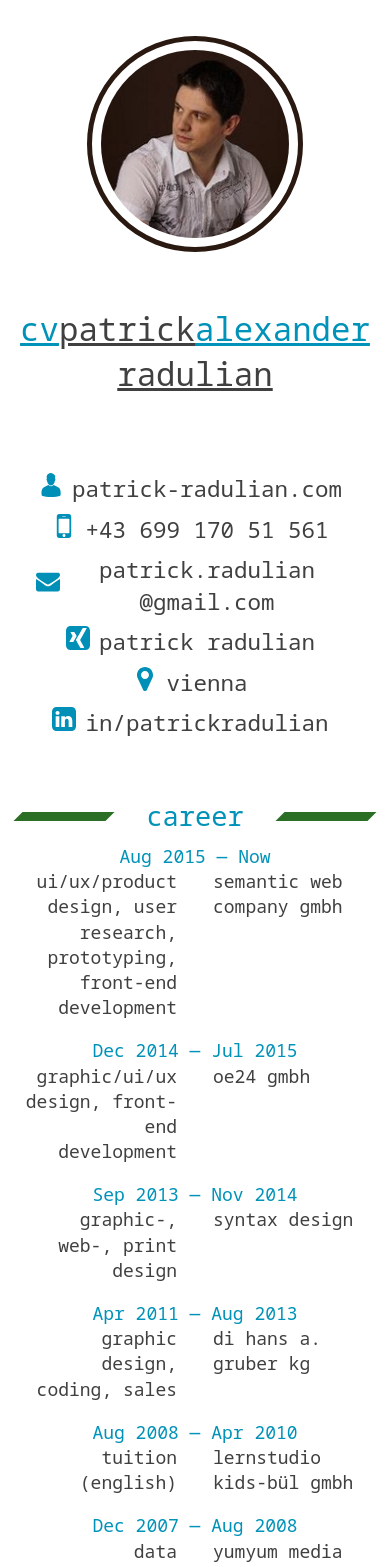
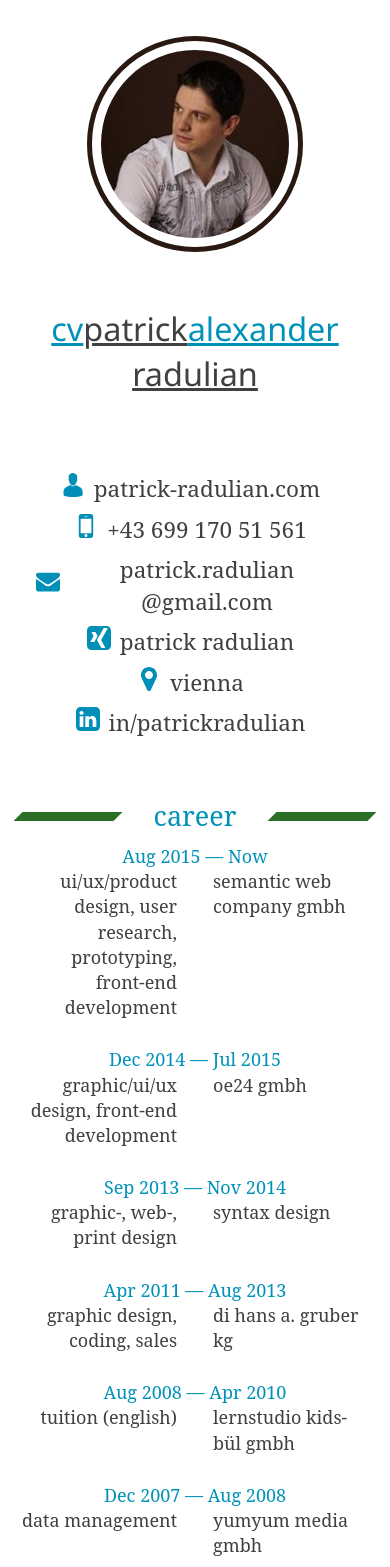
Before and after one commit to patrick-radulian/cv, a Next.js app: page / in a window 390 px wide. Shown: the top 1567 px of the page. Built offline with nearby package versions, Linux system fonts and the light colour scheme.

Commit message:
Replace fonts and adjust mobile styling

```diff
--- a/components/Section/Section.module.css
+++ b/components/Section/Section.module.css
@@ -1,6 +1,6 @@
 .section {
-    font-family: 'Noto Sans Mono', monospace;
-    font-weight: 300;
+    font-family: 'Noto Serif', serif;
+    font-weight: 400;
     margin: 3rem 0 2rem;
 }
 
--- a/components/SectionEntry/SectionEntry.module.css
+++ b/components/SectionEntry/SectionEntry.module.css
@@ -27,7 +27,7 @@
 
 @media (max-aspect-ratio: 1/1) {
     .sectionEntry {
-        margin: 0 0 1rem;
+        margin: 0 0 1.5rem;
     }
 
     .sectionEntry_left {
--- a/components/header/header.module.css
+++ b/components/header/header.module.css
@@ -2,8 +2,6 @@
     align-items: center;
     display: flex;
     flex-direction: column;
-    font-family: 'Noto Sans Mono', monospace;
-    font-weight: 400;
 }
 
 .imageContainer {
@@ -25,6 +23,7 @@
     display: flex;
     justify-content: center;
     flex-wrap: wrap;
+    font-family: 'Noto Sans', sans-serif;
     font-size: 1.8rem;
     margin: 1rem 0 4rem;
 }
--- a/pages/index.tsx
+++ b/pages/index.tsx
@@ -12,7 +12,7 @@
                 <meta name="description" content="Patrick Radulian's CV"/>
                 <meta name="og:title" content="Patrick Radulian" />
 
-                <link href="https://fonts.googleapis.com/css2?family=Noto+Sans+Mono:wght@300;400&display=swap" rel="stylesheet"></link>
+                <link href="https://fonts.googleapis.com/css2?family=Noto+Sans&family=Noto+Serif+Display:wdth@100;62.5&display=swap" rel="stylesheet"></link>
             </Head>
 
             <Header/>
--- a/styles/global.css
+++ b/styles/global.css
@@ -17,8 +17,8 @@
     color: var(--primary);
     padding: 0;
     margin: 0;
-    font-family: -apple-system, BlinkMacSystemFont, Segoe UI, Roboto, Oxygen, Ubuntu,
-    Cantarell, Fira Sans, Droid Sans, Helvetica Neue, sans-serif;
+    font-family: 'Noto Serif', serif;
+    font-weight: 400;
     line-height: 1.4;
     font-size: 18px;
     background: var(--background);
```
